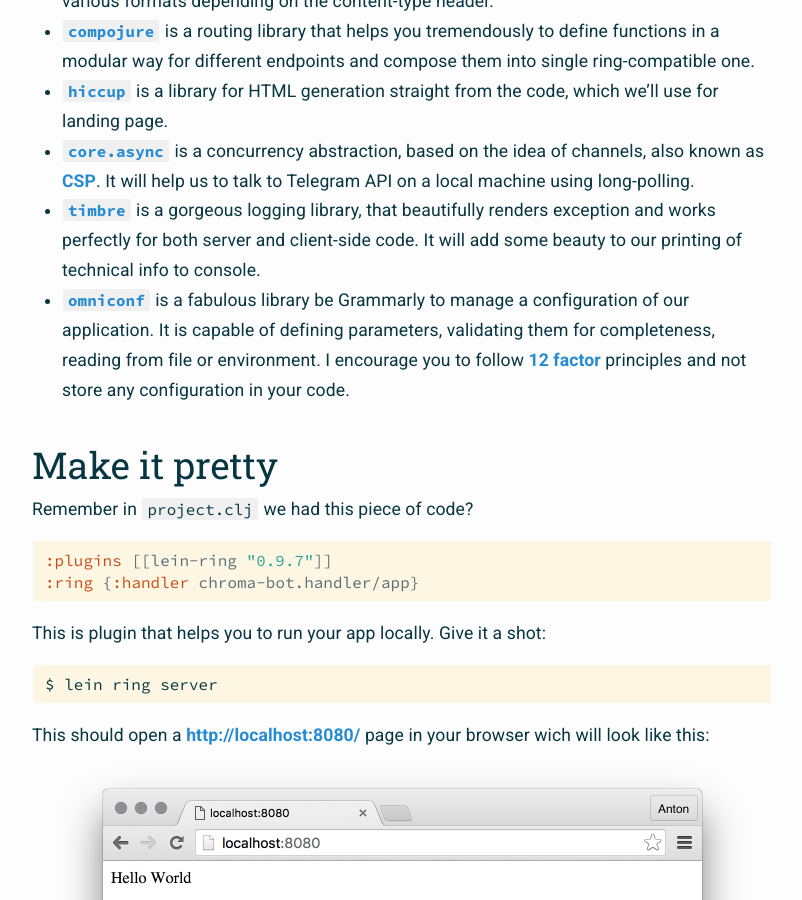
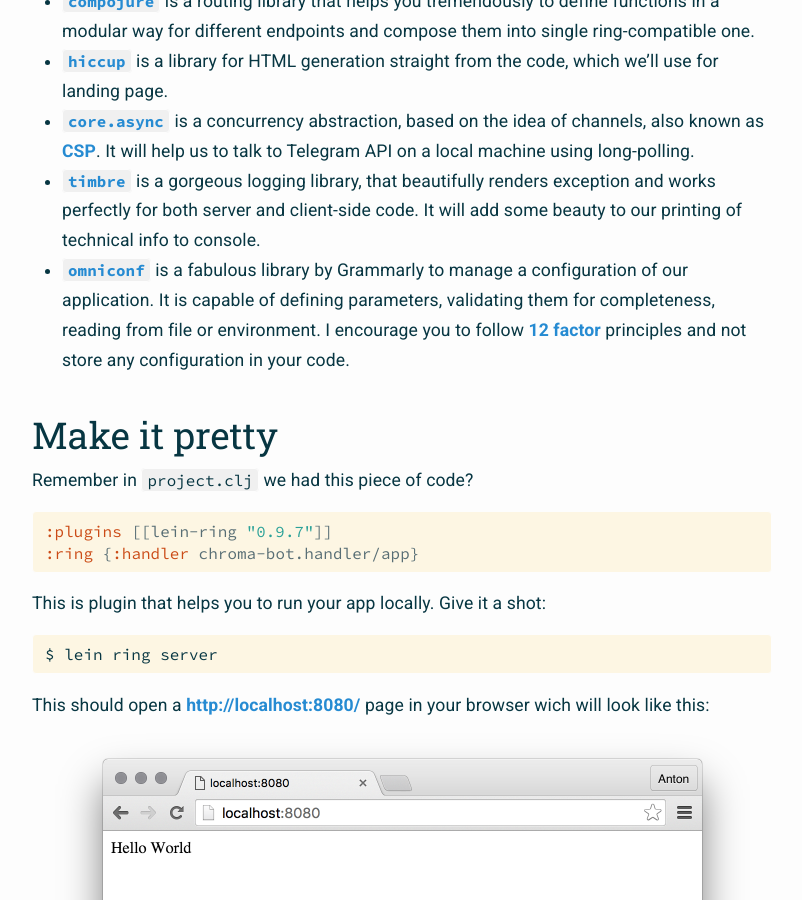
Before and after one commit to Otann/otann.github.io, a Jekyll site: the page built from _posts/2016-03-12-chroma-bot-1.markdown, in a window 1280 px wide and 900 px high, scrolled down 5588 px. Shown: the whole window, without its empty margins (238-1040 px from the left). Built offline with Jekyll 4.4.1, drawn with Linux system fonts in a browser that asks for light colours; comment, search, counter and statistics services are not loaded; part of the change alters nothing that is shown; some of the changed text lies outside the part shown.

````diff
--- a/_posts/2016-03-12-chroma-bot-1.markdown
+++ b/_posts/2016-03-12-chroma-bot-1.markdown
@@ -97,7 +97,7 @@ Firstly, check out `handler.clj` file:
 
 Here is one new concept that we haven't covered in previous post about Clojure &mdash; namespaces. It helps to divide code into logical blocks, like modules in Ruby or packages in Node. If you are familiar with those, this declaration should be intuitive for you:
 
-* `(ns chroma-bot.handler)` tells that this file contains namespace called **chroma-bot.handler**. It is considered a best practice if file structure duplicates namespace structure.
+* `(ns chroma-bot.handler)` tells that this file contains namespace called **chroma-bot.handler**. It is required to keep file structure same as namespace structure.
 * `:require` expression tells what to load from other namespaces and how to refer to those things:
 
   * `[namespace.foo :refer [a-function]]` will load `a-function` symbol, which we can use directly, like `wrap-defaults` from the code.
@@ -116,10 +116,10 @@ Here is how this code would look like in Node.js using Express.js:
 ```javascript
 // THIS IS JAVASCRIPT CODE!
 
-import express from 'express'
-import cors from 'cors'
+var express = require('express')
+var cors = require('cors')
 
-const app-routes = express();
+var app-routes = express();
 
 app.get('/', function (req, res) {
   res.send('Hello World!');
@@ -189,7 +189,7 @@ Let's add some things here that we will need:
 * [`hiccup`](https://github.com/weavejester/hiccup) is a library for HTML generation straight from the code, which we'll use for landing page.
 * [`core.async`](https://github.com/clojure/core.async) is a concurrency abstraction, based on the idea of channels, also known as [CSP](https://en.wikipedia.org/wiki/Communicating_sequential_processes). It will help us to talk to Telegram API on a local machine using long-polling.
 * [`timbre`](https://github.com/ptaoussanis/timbre) is a gorgeous logging library, that beautifully renders exception and works perfectly for both server and client-side code. It will add some beauty to our printing of technical info to console.
-* [`omniconf`](https://github.com/grammarly/omniconf) is a fabulous library be Grammarly to manage a configuration of our application. It is capable of defining parameters, validating them for completeness, reading from file or environment. I encourage you to follow [12 factor](http://12factor.net/) principles and not store any configuration in your code.
+* [`omniconf`](https://github.com/grammarly/omniconf) is a fabulous library by Grammarly to manage a configuration of our application. It is capable of defining parameters, validating them for completeness, reading from file or environment. I encourage you to follow [12 factor](http://12factor.net/) principles and not store any configuration in your code.
 
 ## Make it pretty
 
@@ -424,7 +424,7 @@ Will open your remotely deployed app:
 
 That would be it for this episode!
 
-You can check out full code at GitHub: [otann/chroma-bot](https://github.com/Otann/chroma-bot/tree/episode-02)
+You can check out full code at GitHub: [otann/chroma-bot:episode-02](https://github.com/Otann/chroma-bot/tree/episode-02)
 
 In the next one, we will follow the plan, connect Chroma Bot to Telegram and make some basic communication through messenger.
 
````
